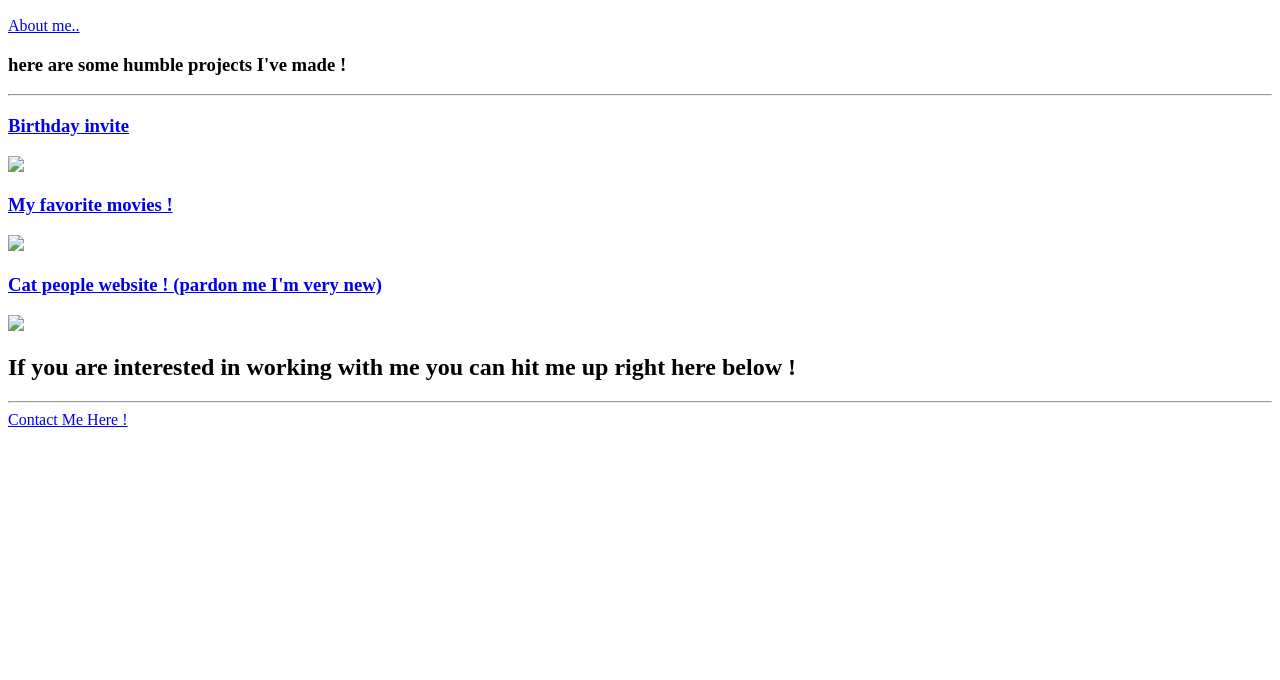
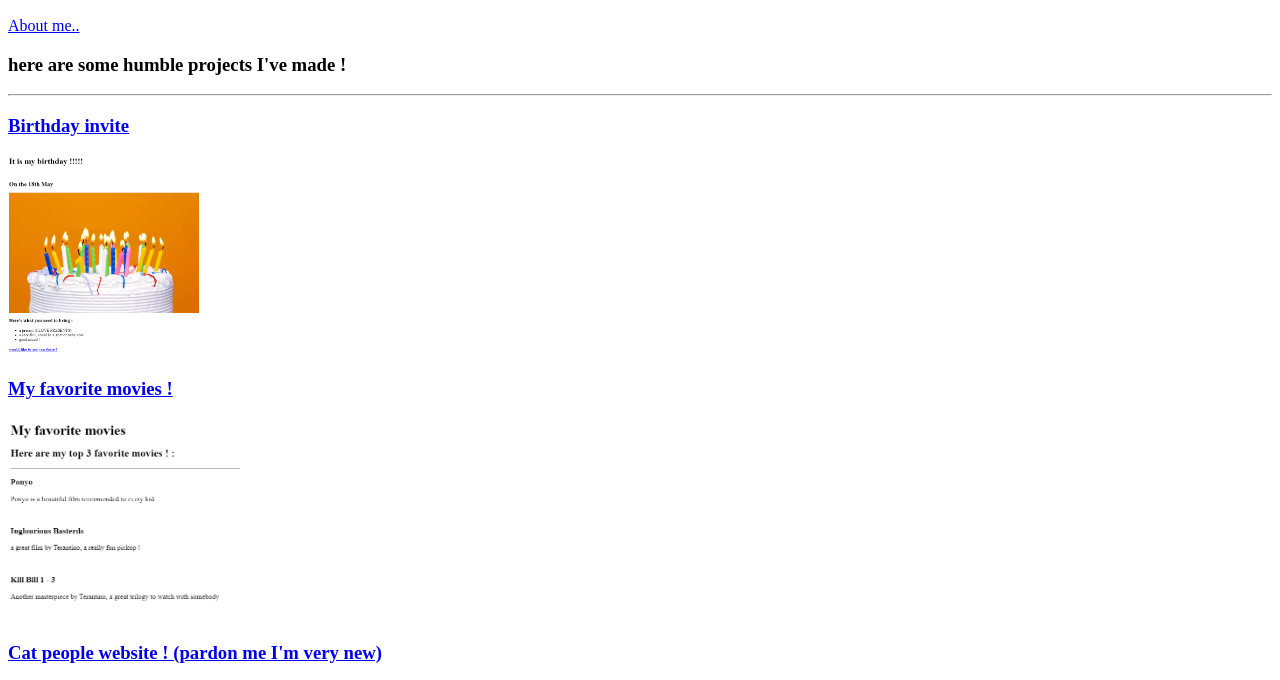
Before and after one commit to SuberDubno/html-portfolio, a plain HTML site: page index.html in a window 1280 px wide. Shown: the part 110-790 px from the top of the page. Drawn offline with Linux system fonts and the light colour scheme.

Commit message:
Add files via upload

```diff
--- a/index.html
+++ b/index.html
@@ -13,11 +13,11 @@
     <h3>here are some humble projects I've made !</h3>
     <hr>
     <a href="./birthdayinvitation.html" ><h3>Birthday invite</h3></a>
-    <img src="./images/Screenshot_birthday.png" height="200"/>
+    <img src="Screenshot_birthday.png" height="200"/>
     <a href="./favmovies.html" ><h3>My favorite movies !</h3></a>
-    <img src="./images/Screenshot_movies.png" height="200"/>
+    <img src="Screenshot_movies.png" height="200"/>
     <a href="./catperson.html" ><h3>Cat people website ! (pardon me I'm very new) </h3></a>
-    <img src="./images/Screenshot_catperson.png" height="200"/>
+    <img src="Screenshot_catperson.png" height="200"/>
     <br>
     <h2>If you are interested in working with me you can hit me up right here below !</h2>
     <hr>
```
